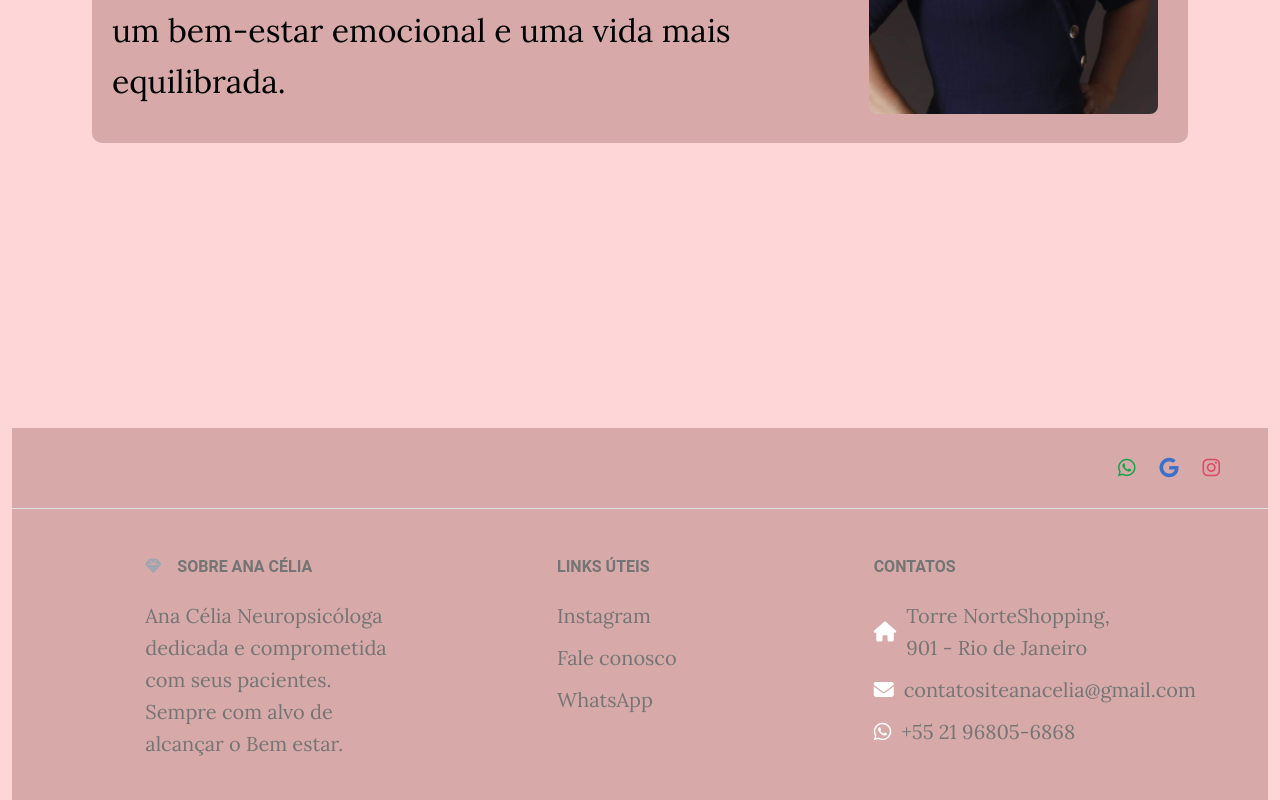
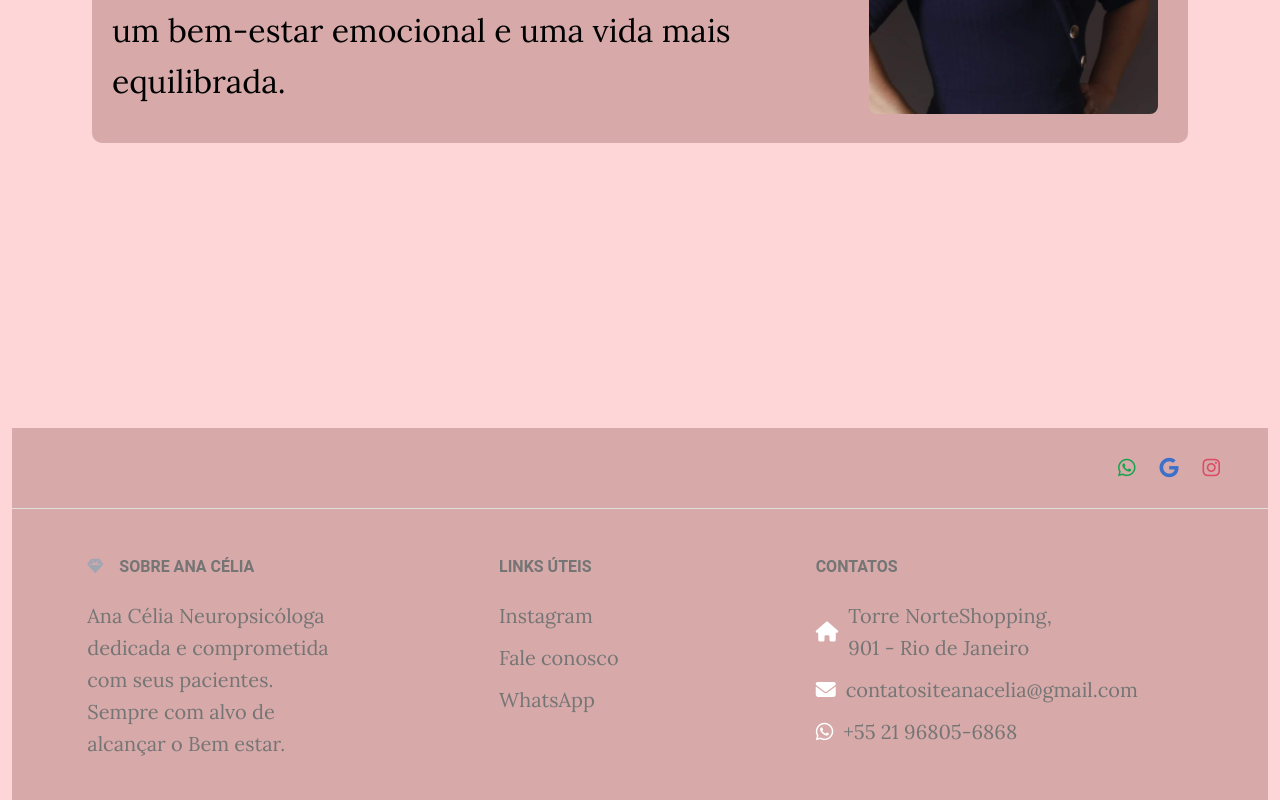
Before and after one commit to WillianXG/AnaCelia, a React (Vite) app: page / in a window 1280 px wide. Shown: the part 1578-2378 px from the top of the page. Built offline with nearby package versions, Linux system fonts and the light colour scheme.

Commit message:
button repair

```diff
--- a/src/components/Footer/footer.css
+++ b/src/components/Footer/footer.css
@@ -1,15 +1,34 @@
-.mdb-footer{
+.mdb-footer {
   margin-left: 0;
 }
+
+.custom-footer {
+  padding: 0 !important;
+  margin: 0 !important;
+}
+
+.custom-footer .container-fluid,
+.custom-footer .container,
+.custom-footer .row,
+.custom-footer .col {
+  padding-left: 0 !important;
+  padding-right: 0 !important;
+  margin-left: 0 !important;
+  margin-right: 0 !important;
+}
+
 /* Estilo para o contêiner dos ícones */
 .icon-container {
   display: flex; /* Usando flexbox para alinhar os ícones */
   flex-direction: column; /* Alinhamento vertical dos ícones */
+  align-items: flex-start; /* Alinhamento dos ícones à esquerda */
 }
 
 /* Estilo para cada parágrafo contendo um ícone */
 .icon-container p {
   margin-bottom: 10px; /* Espaço entre cada parágrafo */
+  display: flex;
+  align-items: center;
 }
 
 /* Estilo para os ícones */
@@ -22,6 +41,7 @@
 .link-container {
   display: flex; /* Usando flexbox para alinhar os links */
   flex-direction: column; /* Alinhamento vertical dos links */
+  align-items: flex-start; /* Alinhamento dos links à esquerda */
 }
 
 /* Estilo para cada parágrafo contendo um link */
@@ -32,39 +52,4 @@
 /* Estilo para a cor de fundo do footer */
 .custom-bg-color {
   background-color: #D7A9A9; /* Cor de fundo desejada */
-
 }
-/* footer.css */
-
-/* Estilo para o contêiner dos ícones */
-.icon-container {
-  display: flex;
-  flex-direction: column;
-  align-items: flex-start; /* Alinhamento dos ícones à esquerda */
-}
-
-
-/* Estilo para cada parágrafo contendo um ícone */
-.icon-container p {
-  margin-bottom: 10px;
-  display: flex;
-  align-items: center;
-}
-
-/* Estilo para os ícones */
-.icon {
-  margin-right: 10px;
-  color: white;
-}
-
-/* Estilo para o contêiner dos links úteis */
-.link-container {
-  display: flex;
-  flex-direction: column;
-  align-items: flex-start; /* Alinhamento dos links à esquerda */
-}
-
-/* Estilo para cada parágrafo contendo um link */
-.link-container p {
-  margin-bottom: 10px;
-}
--- a/src/components/Footer/footer.jsx
+++ b/src/components/Footer/footer.jsx
@@ -13,7 +13,7 @@ import {
 export default function App() {
   return (
     <div className="ftr">
-    <MDBFooter className="custom-bg-color text-center text-lg-start text-muted ">
+      <MDBFooter className="mdb-footer custom-footer custom-bg-color text-center text-lg-start text-muted">
         {/* Seção 1 */}
         <section className="d-flex justify-content-center justify-content-lg-between p-4 border-bottom">
           <div className="me-5 d-none d-lg-block"></div>
@@ -24,10 +24,7 @@ export default function App() {
             <a href="mailto:acpnasci2305@gmail.com" className="me-4 text-reset">
               <MDBIcon color="primary" fab icon="google" />
             </a>
-          <a
-            href="https://www.instagram.com/anacelianascimento.psi/"
-            className="me-4 text-reset"
-          >
+            <a href="https://www.instagram.com/anacelianascimento.psi/" className="me-4 text-reset">
               <MDBIcon color="danger" fab icon="instagram" />
             </a>
           </div>
@@ -44,8 +41,7 @@ export default function App() {
                   Sobre Ana Célia
                 </h6>
                 <p>
-                Ana Célia Neuropsicóloga dedicada e comprometida com seus
-                pacientes. Sempre com alvo de alcançar o Bem estar.
+                  Ana Célia Neuropsicóloga dedicada e comprometida com seus pacientes. Sempre com alvo de alcançar o Bem estar.
                 </p>
               </MDBCol>
 
@@ -54,10 +50,7 @@ export default function App() {
                 <h6 className="text-uppercase fw-bold mb-4">Links Úteis</h6>
                 <div className="link-container">
                   <p>
-                  <a
-                    href="https://www.instagram.com/anacelianascimento.psi/"
-                    className="text-reset"
-                  >
+                    <a href="https://www.instagram.com/anacelianascimento.psi/" className="text-reset">
                       Instagram
                     </a>
                   </p>
--- a/src/components/mainSobre/mainSobre.jsx
+++ b/src/components/mainSobre/mainSobre.jsx
@@ -3,9 +3,9 @@ import styles from "./mainSobre.module.css";
 
 function MainSobre() {
   const [info, setInfo] = useState({
-    horario: "⏰ Horário de Funcionamento: Segunda a Sexta: 8h às 20h Sábado: 9h às 14h⏰",
+    horario: "⏰Horário de Funcionamento: Segunda a Sexta: 9h às 21h Sábado: 8h às 13h⏰",
     mapaSrc: "https://www.google.com/maps/embed?pb=!1m18!1m12!1m3!1d3675.7094753716933!2d-43.28480698827908!3d-22.88718817918243!2m3!1f0!2f0!3f0!3m2!1i1024!2i768!4f13.1!3m3!1m2!1s0x997d149a1058f7%3A0x74aaf0a5b36f3684!2sTorre%20Norte%20Shopping!5e0!3m2!1spt-BR!2sbr!4v1712684015097!5m2!1spt-BR!2sbr",
-    endereco : "Av. Dom Hélder Câmara, 5200 - Cachambi, Rio de Janeiro - RJ, CEP 20771-004"
+    endereco : "Av. Dom Hélder Câmara, 5200 - Cachambi, Rio de Janeiro CEP 20771-004 - Sala 925"
   });
 
   const handleButtonClick = (horario, mapaSrc, endereco) => {
```
Lines whose indentation alone changed are shown as unchanged.
